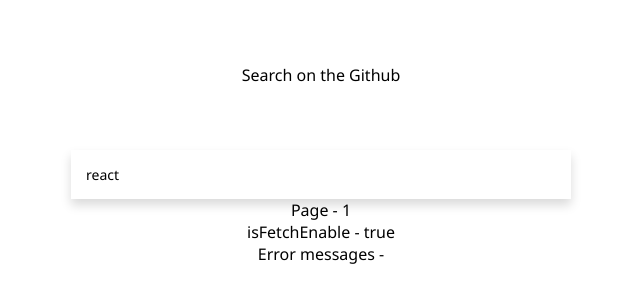
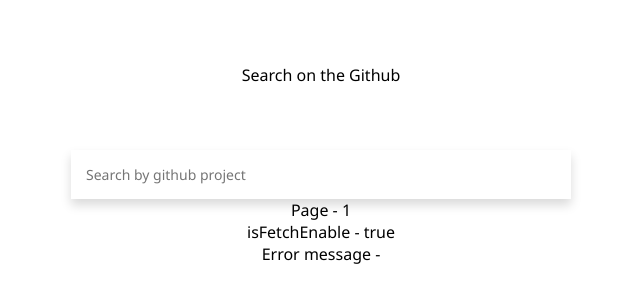
Before and after one commit to lakakoy/allmax, a React (Create React App) app: page / in a window 1280 px wide. Shown: the top 302 px of the page, without its empty margins (319-959 px from the left). Built offline with nearby package versions, Linux system fonts and the light colour scheme.

Commit message:
Debouncing: initial implementation - added.

```diff
--- a/src/components/InputForm.js
+++ b/src/components/InputForm.js
@@ -13,20 +13,14 @@
   } = props
 
   const updateText = e => setQuery(e.target.value)
-  const handleKeyPress = async e => {
-    if (e.charCode === 13) {
-      fetchProjects(query, page)
-    }
-  }
 
   useEffect(() => {
-    function handleScroll() {
+    const handleScroll = () => {
       if (
         window.innerHeight + document.documentElement.scrollTop ===
           document.documentElement.offsetHeight &&
         isFetchEnable
       ) {
-        console.log('hello', isFetchEnable)
         setFetchAvailability(false)
         fetchProjects(query, page)
       }
@@ -44,7 +38,6 @@
           onChange={updateText}
           placeholder="Search by github project"
           autoFocus
-          onKeyPress={handleKeyPress}
         />
       </Form>
     </Container>
--- a/src/components/ProjectList.js
+++ b/src/components/ProjectList.js
@@ -3,7 +3,7 @@
 import { connect } from 'react-redux'
 
 function ProjectList(props) {
-  const { projects, isFetchEnable, page, message } = props
+  const { projects, isFetchEnable, page, erorrMessage } = props
 
   return (
     <Container>
@@ -22,7 +22,7 @@
       })}
       <div>Page - {page}</div>
       <div>isFetchEnable - {`${isFetchEnable}`}</div>
-      <div>Error messages - {message}</div>
+      <div>Error message - {erorrMessage}</div>
     </Container>
   )
 }
@@ -46,13 +46,13 @@
 const WatchersCount = styled.div``
 
 const mapStateToProps = state => {
-  const { isFetchEnable, page, projects, message } = state
+  const { isFetchEnable, page, projects, erorrMessage } = state
 
   return {
     projects,
     isFetchEnable,
     page,
-    message,
+    erorrMessage,
   }
 }
 
--- a/src/reducer.js
+++ b/src/reducer.js
@@ -1,13 +1,12 @@
 const initialState = {
   projects: [],
-  message: '',
+  erorrMessage: '',
   isFetchEnable: true,
   page: 1,
-  query: 'react',
+  query: '',
 }
 
 const reducer = (state = initialState, action) => {
-  console.log(action)
   switch (action.type) {
     case 'PROJECTS_FETCH_SUCCEEDED':
       return {
@@ -19,7 +18,7 @@
     case 'PROJECTS_FETCH_FAILED':
       return {
         ...state,
-        message: action.payload,
+        erorrMessage: action.payload,
       }
     case 'SET_FETCH_AVAILABILITY':
       return {
--- a/src/sagas.js
+++ b/src/sagas.js
@@ -1,4 +1,4 @@
-import { call, put, takeLatest } from 'redux-saga/effects'
+import { call, put, takeLatest, delay, fork } from 'redux-saga/effects'
 import api from './api'
 
 function* fetchProjects(action) {
@@ -8,13 +8,24 @@
   } catch (e) {
     yield put({
       type: 'PROJECTS_FETCH_FAILED',
-      payload: '[fetchProjects] saga error',
+      payload: `[sagas.fetchProjects]:${e.message}`,
     })
   }
 }
 
+function* handleInput({ payload }) {
+  yield delay(250)
+  yield payload.length >= 3 &&
+    call(fetchProjects, { payload: { query: payload, page: 1 } })
+}
+
+function* watchInput() {
+  yield takeLatest('SET_QUERY', handleInput)
+}
+
 function* mySaga() {
   yield takeLatest('PROJECTS_FETCH_REQUESTED', fetchProjects)
+  yield fork(watchInput)
 }
 
 export default mySaga
```
